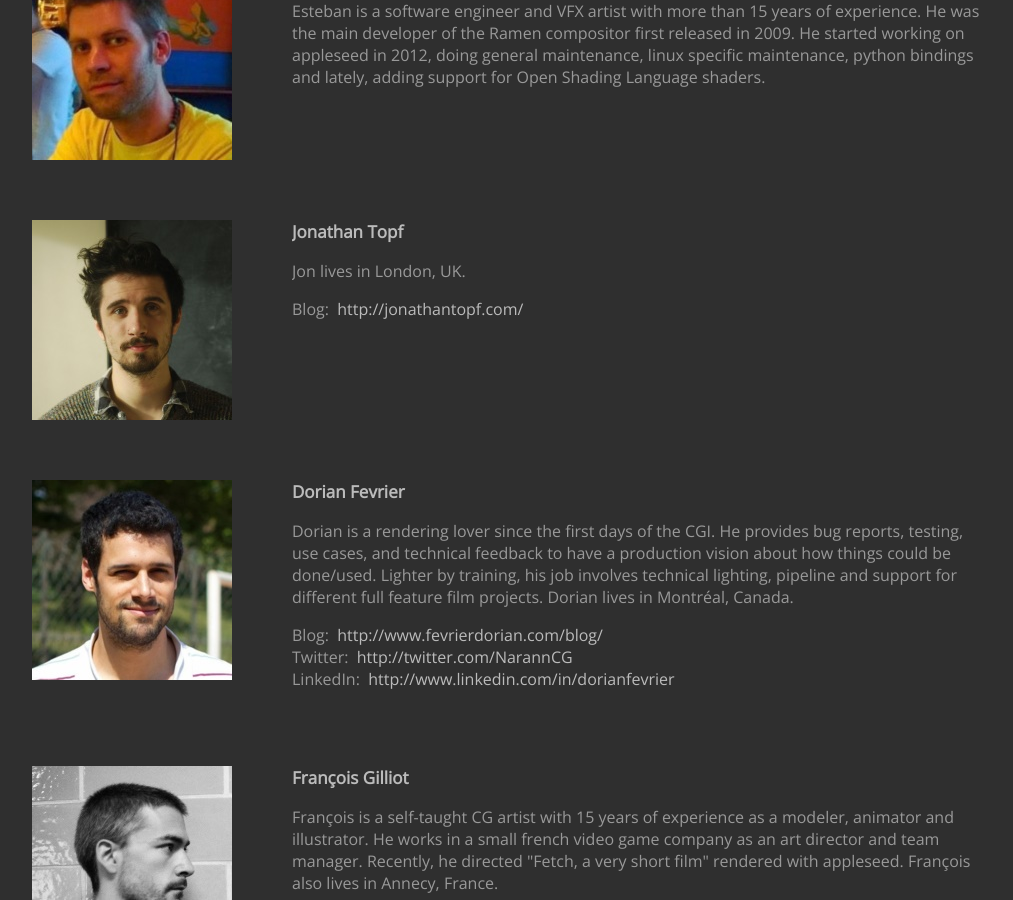
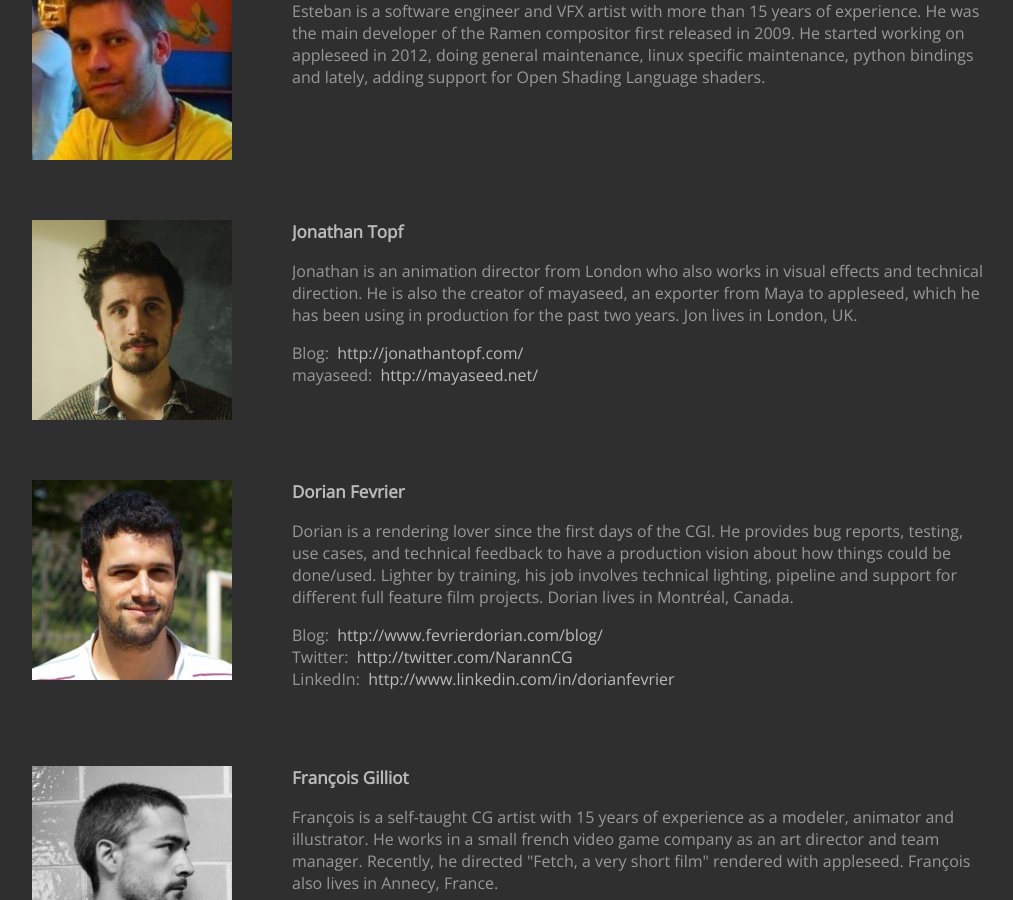
Before and after one commit to appleseedhq/appleseedhq.github.io, a Jekyll site: the page built from team.md, in a window 1280 px wide and 900 px high, scrolled down 576 px. Shown: the whole window, without its empty margins (128-1141 px from the left). Built offline with Jekyll 4.4.1, drawn with Linux system fonts in a browser that asks for light colours; nearby versions of some CDN libraries.

Commit message:
added Jon's bio.

```diff
--- a/_data/members.yml
+++ b/_data/members.yml
@@ -22,9 +22,12 @@
 - name: Jonathan Topf
   picture: jonathan_topf.jpg
   bio: >
-    Jon lives in London, UK.
+    Jonathan is an animation director from London who also works in visual effects and technical direction.
+    He is also the creator of mayaseed, an exporter from Maya to appleseed, which he has been using in production
+    for the past two years. Jon lives in London, UK.
   links:
     - { label: Blog, url: "http://jonathantopf.com/" }
+    - { label: mayaseed, url: "http://mayaseed.net/" }
 
 
 - name: Dorian Fevrier
```
